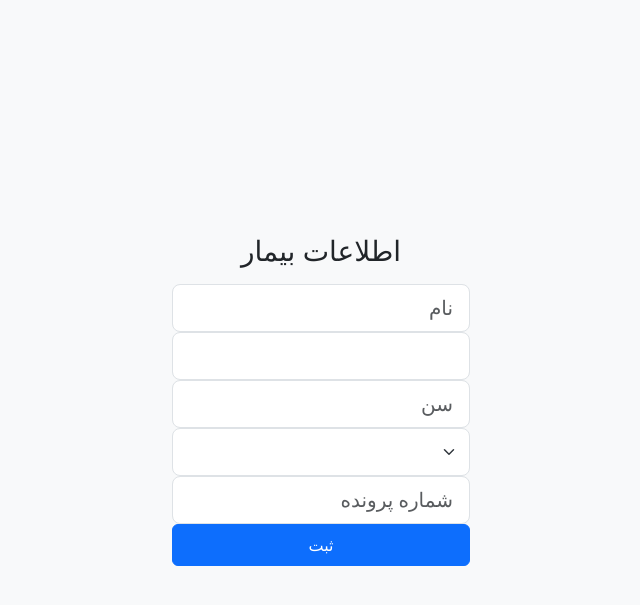
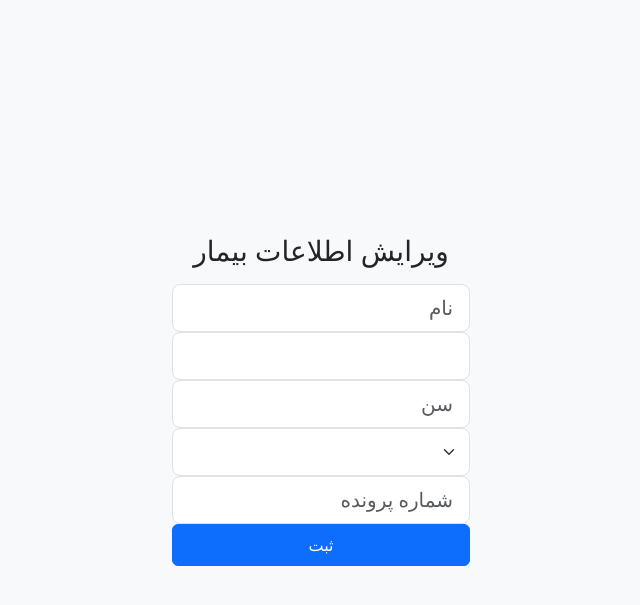
Before and after one commit to Alirezaaraby/online-block-randomization, a Django app: template templates/edit.html in a window 1280 px wide. Shown: the top 605 px of the page, without its empty margins (319-959 px from the left). Run offline with Django 4.2, Linux system fonts and the light colour scheme; the template is opened without the code that fills it, so the values that code supplies are empty; some libraries are stand-ins or nearby versions.

Commit message:
state save

```diff
--- a/templates/edit.html
+++ b/templates/edit.html
@@ -28,7 +28,7 @@
 
     <main class="form-signin w-100 m-auto">
         <form action="{% url 'edit.patient' data.id  %}" method="post" enctype="multipart/form-data">
-            <h1 class="h3 mb-3 fw-normal text-center">اطلاعات بیمار</h1>
+            <h1 class="h3 mb-3 fw-normal text-center">ویرایش اطلاعات بیمار</h1>
             {% csrf_token %}
 
             <input class="form-control form-control-lg" type="text" placeholder="نام" name="name" minlength="3"
--- a/templates/index.html
+++ b/templates/index.html
@@ -20,7 +20,7 @@
             class="mt-10" style="max-width: 100%; max-height: 70%;">
 
         <!-- Start Button -->
-        <a href="./patient" class="btn btn-primary" style="width: 70%;">Start</a>
+        <a href="./patient" class="btn btn-primary" style="width: 70%;">شروع</a>
     </div>
 </body>
 
```
